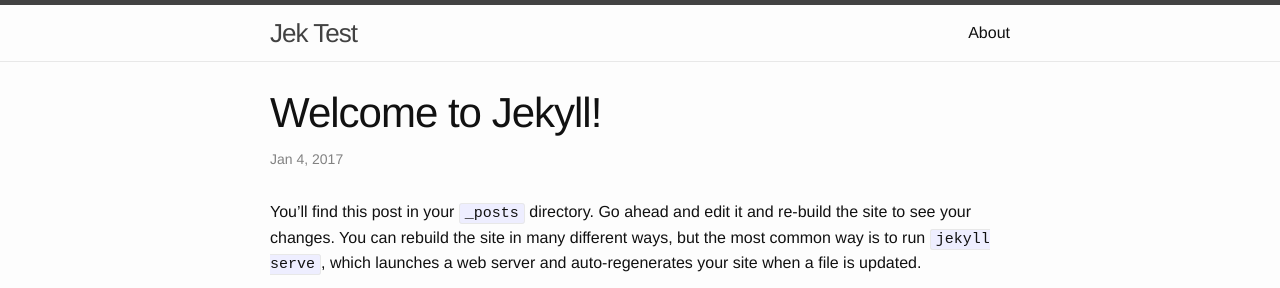
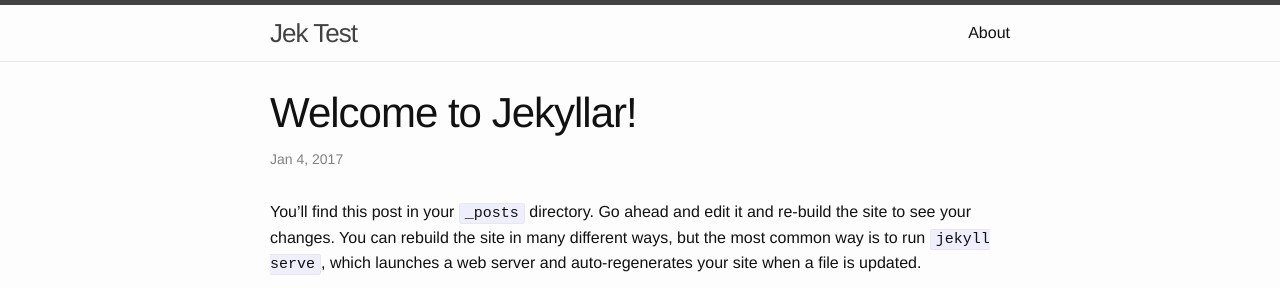
Before and after one commit to kurric/kurric.github.io, a Jekyll site: the page built from _posts/2017-01-04-welcome-to-jekyll.markdown, in a window 1280 px wide. Shown: the top 288 px of the page. Built offline with Jekyll 4.4.1, drawn with Linux system fonts in a browser that asks for light colours.

Commit message:
Updated Welcome To Jekyll

```diff
--- a/_posts/2017-01-04-welcome-to-jekyll.markdown
+++ b/_posts/2017-01-04-welcome-to-jekyll.markdown
@@ -1,14 +1,14 @@
 ---
-title: Welcome to Jekyll!
-date: 2017-01-04 16:33:51 Z
+title: Welcome to Jekyllar!
+date: 2017-01-04 17:33:00 +01:00
 categories:
 - jekyll
 - update
-layout: post
 excerpt: Loli!
 description: We can easily add meta description in Jekyll post. It can generate more
   visitors for our blog through SERP(Search Engine Result Pages) & indirectly improve
   SEO.
+layout: post
 ---
 
 You’ll find this post in your `_posts` directory. Go ahead and edit it and re-build the site to see your changes. You can rebuild the site in many different ways, but the most common way is to run `jekyll serve`, which launches a web server and auto-regenerates your site when a file is updated.
```
